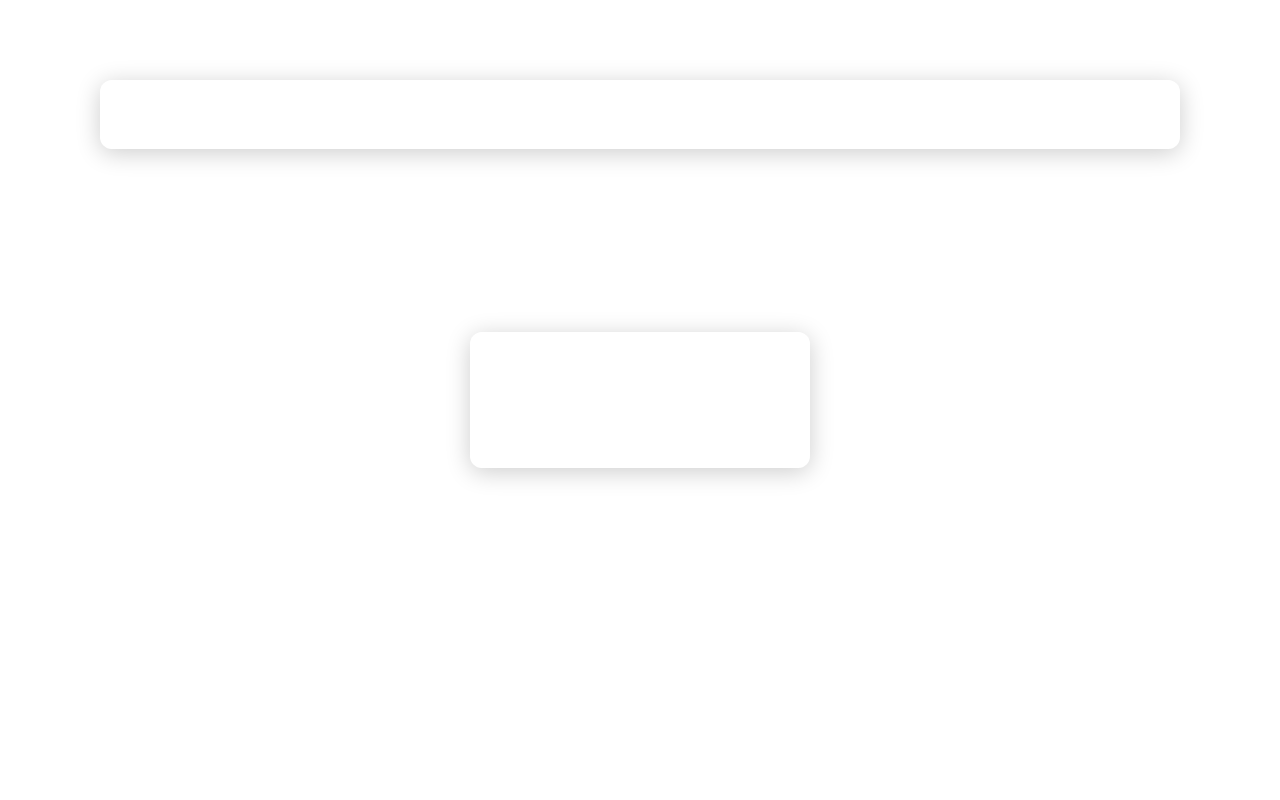
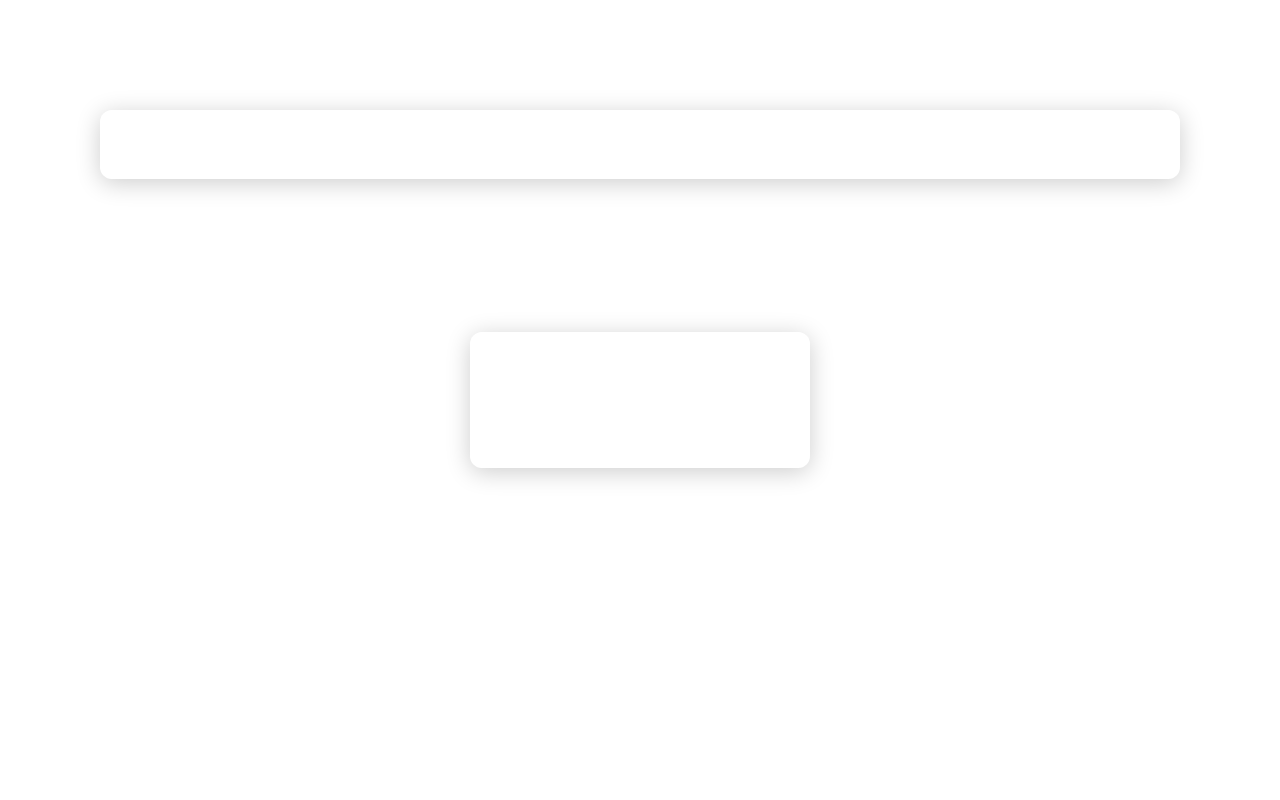
Before and after one commit to yunext280/testt, a Python web app: template templates/aviso.html in a window 1280 px wide. Run offline with Jinja, Linux system fonts and the light colour scheme; the template is opened without the code that fills it, so the values that code supplies are empty.

Commit message:
CSS: breathing space (30px top / 80px bottom) for every Flask page - separates the MREC from the content

```diff
--- a/static/style.css
+++ b/static/style.css
@@ -13,6 +13,13 @@ body, html {
     font-family: 'Segoe UI', Tahoma, Geneva, Verdana, sans-serif;
     -webkit-font-smoothing: antialiased;
     -moz-osx-font-smoothing: grayscale;
+}
+
+/* Breathing space at the top and bottom of every Flask page
+   (separates the MREC, which scrolls above the page, from the content) */
+body {
+    padding-top: 30px;
+    padding-bottom: 80px;
 }
 
 
```
